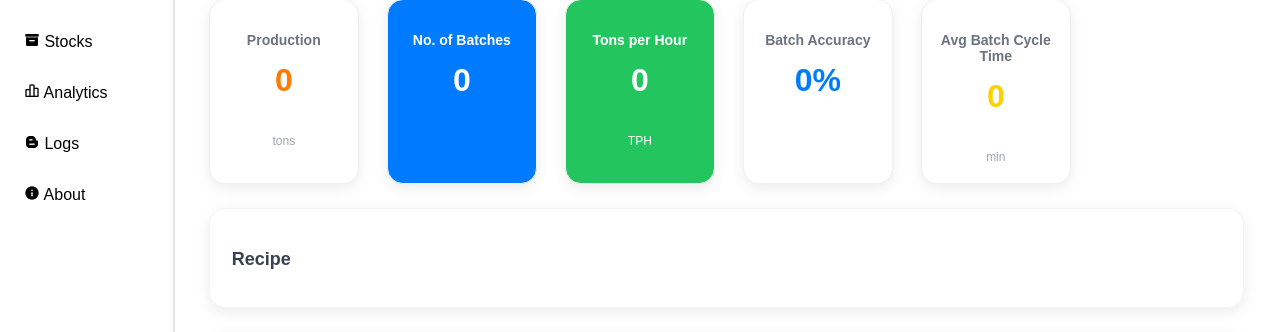
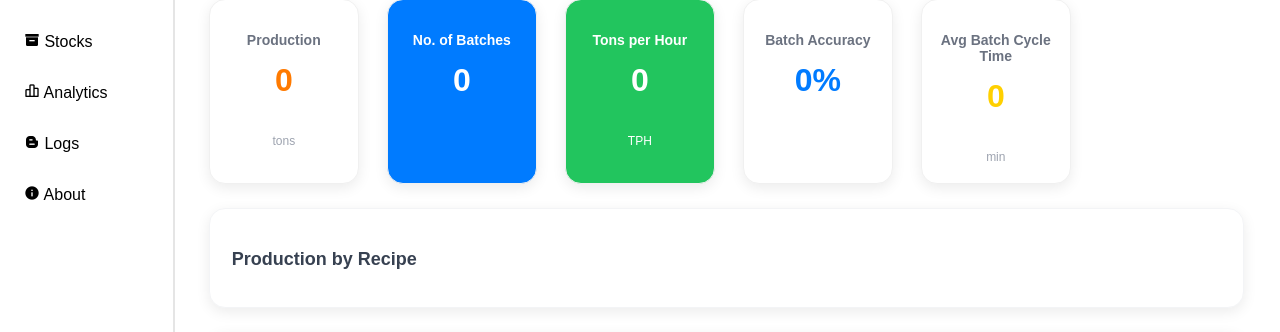
Before and after one commit to sanjeevprakash04/Batch_Report_Flask, a Flask app: page /dashboard in a window 1280 px wide. Shown: the part 294-626 px from the top of the page. Run offline with Flask 3, Linux system fonts and the light colour scheme; parts of the project's set-up code (start-up, migrations or seed data) failed here and were passed over; some libraries are stand-ins or nearby versions.

Commit message:
small update on dashbord

```diff
--- a/templates/dashboard.html
+++ b/templates/dashboard.html
@@ -85,18 +85,12 @@
         <!-- Donut Chart -->
         <div class="grid-item">
             <div class="chart-box-recipe">
-                <h3 class="chart-title">Recipe</h3>
+                <h3 class="chart-title">Production by Recipe</h3>
                 <div id="recipeChart"></div>
             </div>
         </div>
 
-        <!-- Calendar Chart -->
-        <div class="grid-item">
-            <div class="chart-box">
-                <h3 class="chart-title">Production Calendar</h3>
-                <div id="calendarChart" style="height: 350px;"></div>
-            </div>
-        </div>
+
 
         <!-- Line Chart -->
         <div class="grid-item">
@@ -111,6 +105,14 @@
             <div class="chart-box">
                 <h3 class="chart-title">Raw Material Consumption</h3>
                 <div id="siloChart"></div>
+            </div>
+        </div>
+
+        <!-- Calendar Chart -->
+        <div class="grid-item">
+            <div class="chart-box">
+                <h3 class="chart-title">Production Calendar</h3>
+                <div id="calendarChart" style="height: 350px;"></div>
             </div>
         </div>
 
@@ -193,10 +195,19 @@ document.getElementById("dwnBtn").addEventListener("click", function () {
         const pdfWidth = 210;
         const pdfHeight = (canvas.height * pdfWidth) / canvas.width;
 
-        pdf.addImage(imgData, "PNG", 0, 0, pdfWidth, pdfHeight);
+        /* -----------------------------
+           ADD TITLE
+        ----------------------------- */
+        pdf.setFontSize(18);
+        pdf.text("Production Dashboard Report", pdfWidth / 2, 15, { align: "center" });
+
+        // Add screenshot image below the title
+        pdf.addImage(imgData, "PNG", 0, 25, pdfWidth, pdfHeight);
+
         pdf.save("dashboard.pdf");
     });
 });
+
 
 
 /* =========================
@@ -327,7 +338,8 @@ function drawRecipeChart(data) {
     let chart = new google.visualization.PieChart(document.getElementById('recipeChart'));
     chart.draw(table, {
         pieHole: 0.80,
-        height: 330,
+        height: 280,
+        margin: 0,
         pieSliceText: "none",
         legend: { position: 'right', alignment: 'center' }
     });
```
Also changed, not shown: static/css/styles.css (line endings or trailing spaces).
